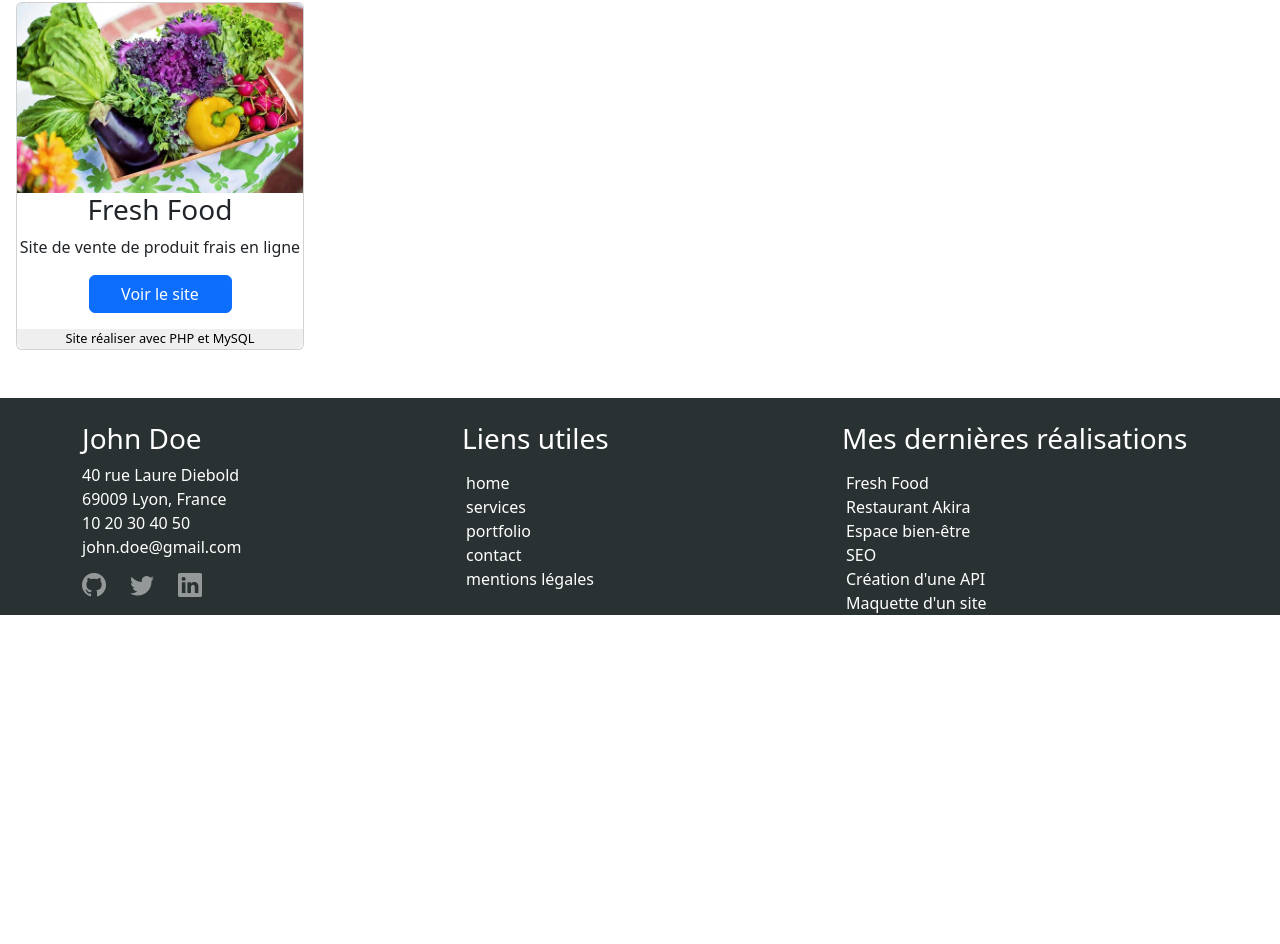
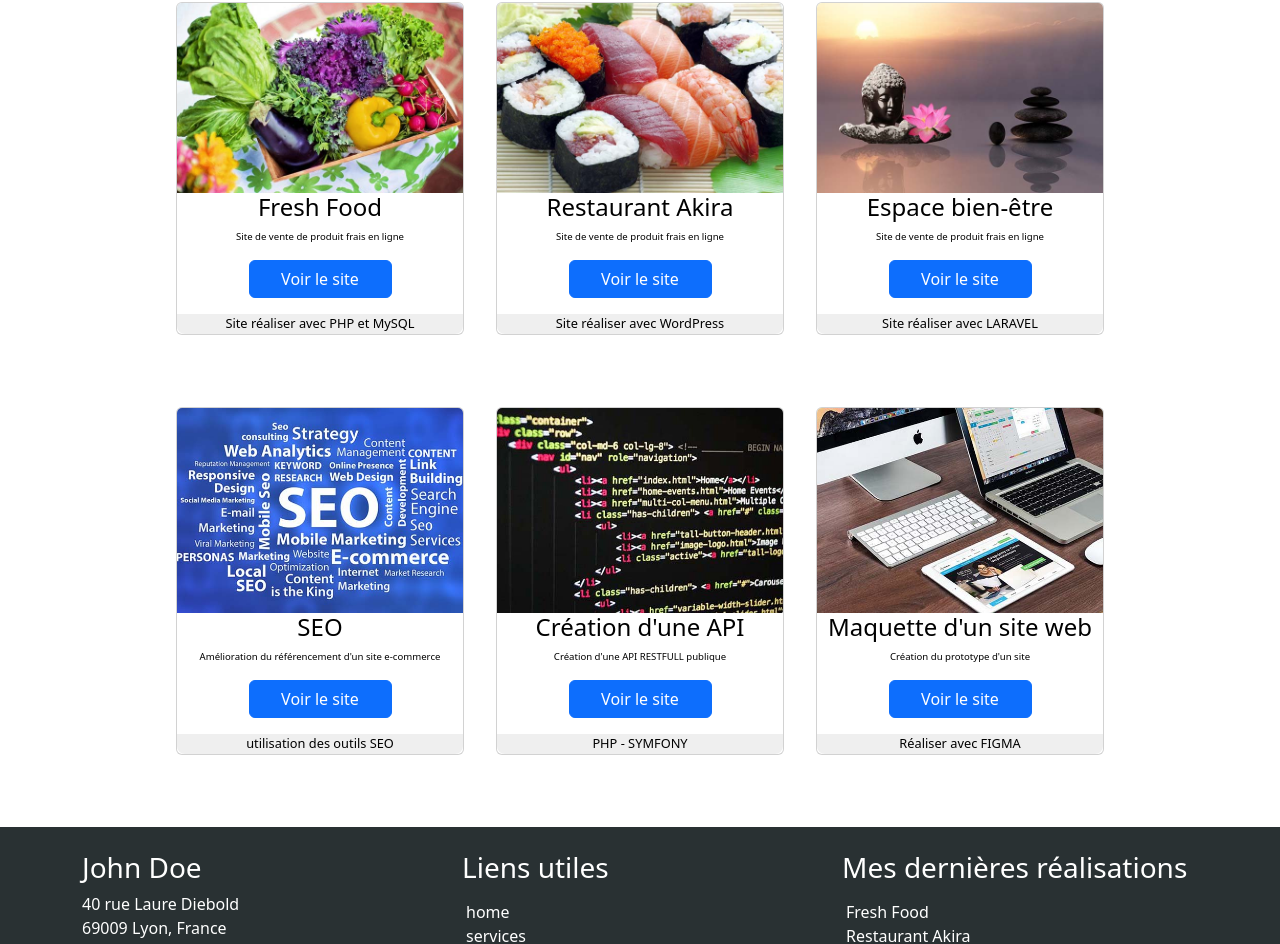
Before and after one commit to Charpyspm/portfolio, a React (Create React App) app: page /portfolio in a window 1280 px wide. Shown: the part 437-1381 px from the top of the page. Before the commit the page ends 1052 px from the top, so only its background shows below. Built offline with nearby package versions, Linux system fonts and the light colour scheme.

Commit message:
fin de la mise en page du portfolio

```diff
--- a/src/index.css
+++ b/src/index.css
@@ -168,3 +168,22 @@ code {
   text-align: center;
   color: #000;
 }
+
+.description {
+  font-size: 0.6rem;
+  text-align: center;
+  color: #000;
+}
+
+.portfolio-title {
+  text-align: center;
+  font-size: 1.5rem;
+  color: #000;
+}
+
+.btn-primary:hover, .btn-primary:focus {
+  background-color: #4da3ff !important; /* bleu plus clair */
+  border-color: #4da3ff !important;
+  color: #fff;
+  transition: background-color 0.2s, border-color 0.2s;
+}
--- a/src/pages/portfolio.jsx
+++ b/src/pages/portfolio.jsx
@@ -1,6 +1,11 @@
 import React from 'react';
 import bannerImg from '../images/banner.jpg';
-import freshFood from '../images/portfolio/fresh-food.jpg';
+import freshFoodImg from '../images/portfolio/fresh-food.jpg';
+import coderImg from '../images/portfolio/coder.jpg';
+import espaceBienEtreImg from '../images/portfolio/espace-bien-etre.jpg';
+import restaurantJaponaisImg from '../images/portfolio/restaurant-japonais.jpg';
+import screensImg from '../images/portfolio/screens.jpg';
+import seoImg from '../images/portfolio/seo.jpg';
 
 export default function PORTFOLIO() {
   return (
@@ -14,13 +19,62 @@ export default function PORTFOLIO() {
         <hr className='separation bg-primary w-25 mx-auto'/>
       </div>
       <div className='portfolio-list mt-5'>
-        <div className='card text-center mb-5 mx-3' style={{width: "18rem"}}>
-          <img src={freshFood} alt='Fresh food' className='card-img-top mx-auto'/>
-          <h3>Fresh Food</h3>
-          <p>Site de vente de produit frais en ligne</p>
-          <button className='btn btn-primary mb-3 w-50 mx-auto'>Voir le site</button>
-          <div className='card-extension'>
-            <p className='legend'>Site réaliser avec PHP et MySQL</p>
+        <div className='d-flex justify-content-center flex-wrap mb-4'>
+          <div className='card text-center mb-5 mx-3' style={{width: "18rem"}}>
+            <img src={freshFoodImg} alt='Fresh food' className='card-img-top mx-auto'/>
+            <h3 className='portfolio-title'>Fresh Food</h3>
+            <p className='description'>Site de vente de produit frais en ligne</p>
+            <button className='btn btn-primary mb-3 w-50 mx-auto'>Voir le site</button>
+            <div className='card-extension mt-auto'>
+              <p className='legend'>Site réaliser avec PHP et MySQL</p>
+            </div>
+            </div>
+            <div className='card text-center mb-5 mx-3' style={{width: "18rem"}}>
+              <img src={restaurantJaponaisImg} alt='Restaurant japonais' className='card-img-top mx-auto'/>
+              <h3 className='portfolio-title'>Restaurant Akira</h3>
+              <p className='description'>Site de vente de produit frais en ligne</p>
+              <button className='btn btn-primary mb-3 w-50 mx-auto'>Voir le site</button>
+              <div className='card-extension mt-auto'>
+                <p className='legend'>Site réaliser avec WordPress</p>
+              </div>
+            </div>
+            <div className='card text-center mb-5 mx-3' style={{width: "18rem"}}>
+              <img src={espaceBienEtreImg} alt='Espace bien être' className='card-img-top mx-auto'/>
+              <h3 className='portfolio-title'>Espace bien-être</h3>
+              <p className='description'>Site de vente de produit frais en ligne</p>
+              <button className='btn btn-primary mb-3 w-50 mx-auto'>Voir le site</button>
+              <div className='card-extension mt-auto'>
+                <p className='legend'>Site réaliser avec LARAVEL</p>
+              </div>
+            </div>
+        </div>
+        <div className='d-flex justify-content-center flex-wrap mb-4'>
+          <div className='card text-center mb-5 mx-3' style={{width: "18rem"}}>
+            <img src={seoImg} alt='Seo' className='card-img-top mx-auto'/>
+            <h3 className='portfolio-title'>SEO</h3>
+            <p className='description'>Amélioration du référencement d'un site e-commerce</p>
+            <button className='btn btn-primary mb-3 w-50 mx-auto'>Voir le site</button>
+            <div className='card-extension mt-auto'>
+              <p className='legend'>utilisation des outils SEO</p>
+            </div>
+          </div>
+          <div className='card text-center mb-5 mx-3' style={{width: "18rem"}}>
+            <img src={coderImg} alt='Ligne de code' className='card-img-top mx-auto'/>
+            <h3 className='portfolio-title'>Création  d'une API</h3>
+            <p className='description'>Création d'une API RESTFULL publique</p>
+            <button className='btn btn-primary mb-3 w-50 mx-auto'>Voir le site</button>
+            <div className='card-extension mt-auto'>
+              <p className='legend'>PHP - SYMFONY</p>
+            </div>
+          </div>
+          <div className='card text-center mb-5 mx-3' style={{width: "18rem"}}>
+            <img src={screensImg} alt='Differents périphérique' className='card-img-top mx-auto'/>
+            <h3 className='portfolio-title'>Maquette d'un site web</h3>
+            <p className='description'>Création du prototype d'un site</p>
+            <button className='btn btn-primary mb-3 w-50 mx-auto'>Voir le site</button>
+           <div className='card-extension mt-auto'>
+              <p className='legend'>Réaliser avec FIGMA</p>
+           </div>
           </div>
         </div>
       </div>
```
